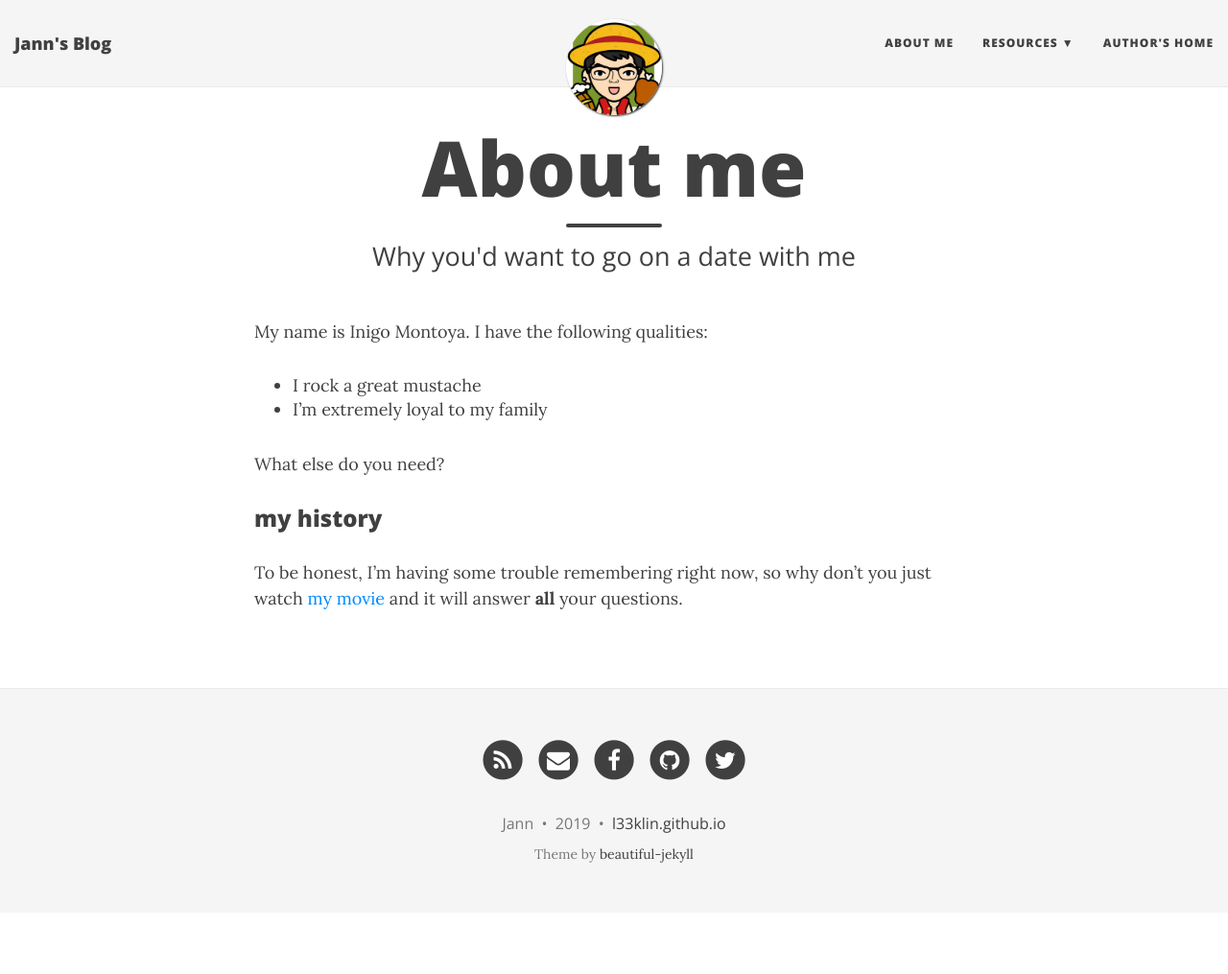
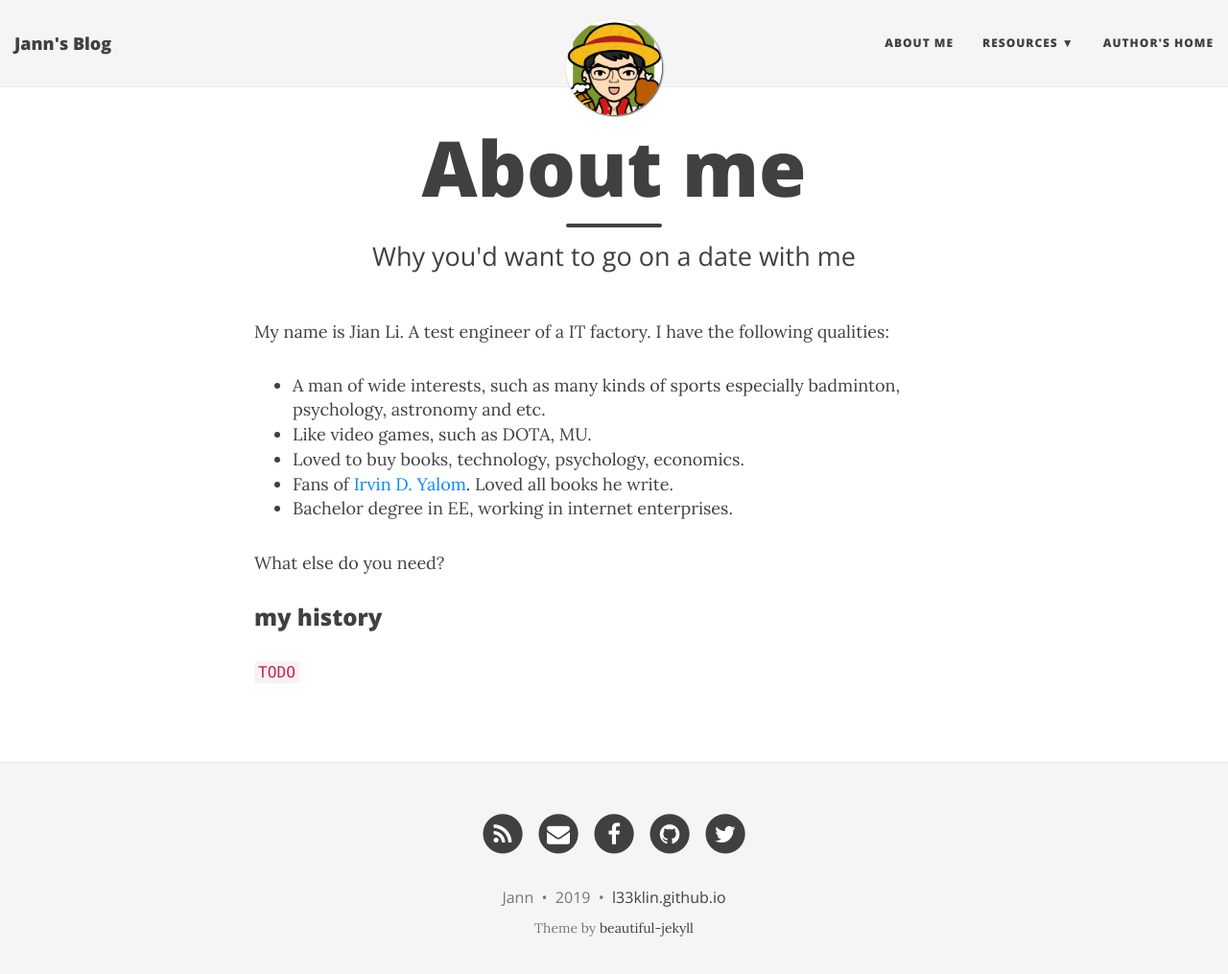
Before and after one commit to l33klin/l33klin.github.io, a Jekyll site: the page built from aboutme.md, in a window 1280 px wide and 1028 px high. Shown: the top 1015 px of the window at 96% size. Built offline with Jekyll 4.4.1, drawn with Linux system fonts in a browser that asks for light colours; nearby versions of some CDN libraries.

Commit message:
add about me

```diff
--- a/aboutme.md
+++ b/aboutme.md
@@ -4,13 +4,16 @@ title: About me
 subtitle: Why you'd want to go on a date with me
 ---
 
-My name is Inigo Montoya. I have the following qualities:
+My name is Jian Li. A test engineer of a IT factory. I have the following qualities:
 
-- I rock a great mustache
-- I'm extremely loyal to my family
+- A man of wide interests, such as many kinds of sports especially badminton, psychology, astronomy and etc.
+- Like video games, such as DOTA, MU.
+- Loved to buy books, technology, psychology, economics.
+- Fans of [Irvin D. Yalom](https://en.wikipedia.org/wiki/Irvin_D._Yalom). Loved all books he write.
+- Bachelor degree in EE, working in internet enterprises.
 
 What else do you need?
 
 ### my history
 
-To be honest, I'm having some trouble remembering right now, so why don't you just watch [my movie](http://en.wikipedia.org/wiki/The_Princess_Bride_%28film%29) and it will answer **all** your questions.
+`TODO`
```
